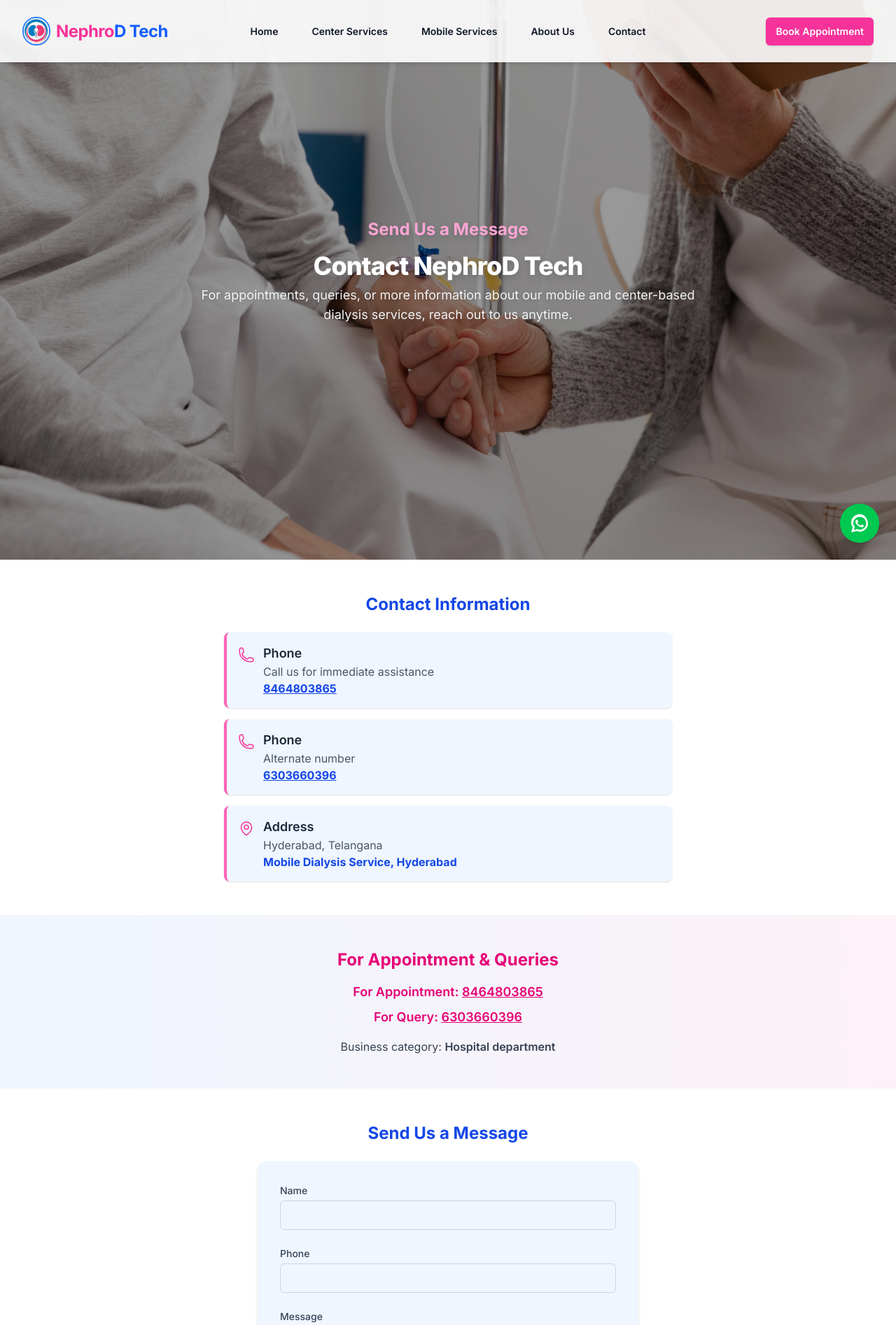
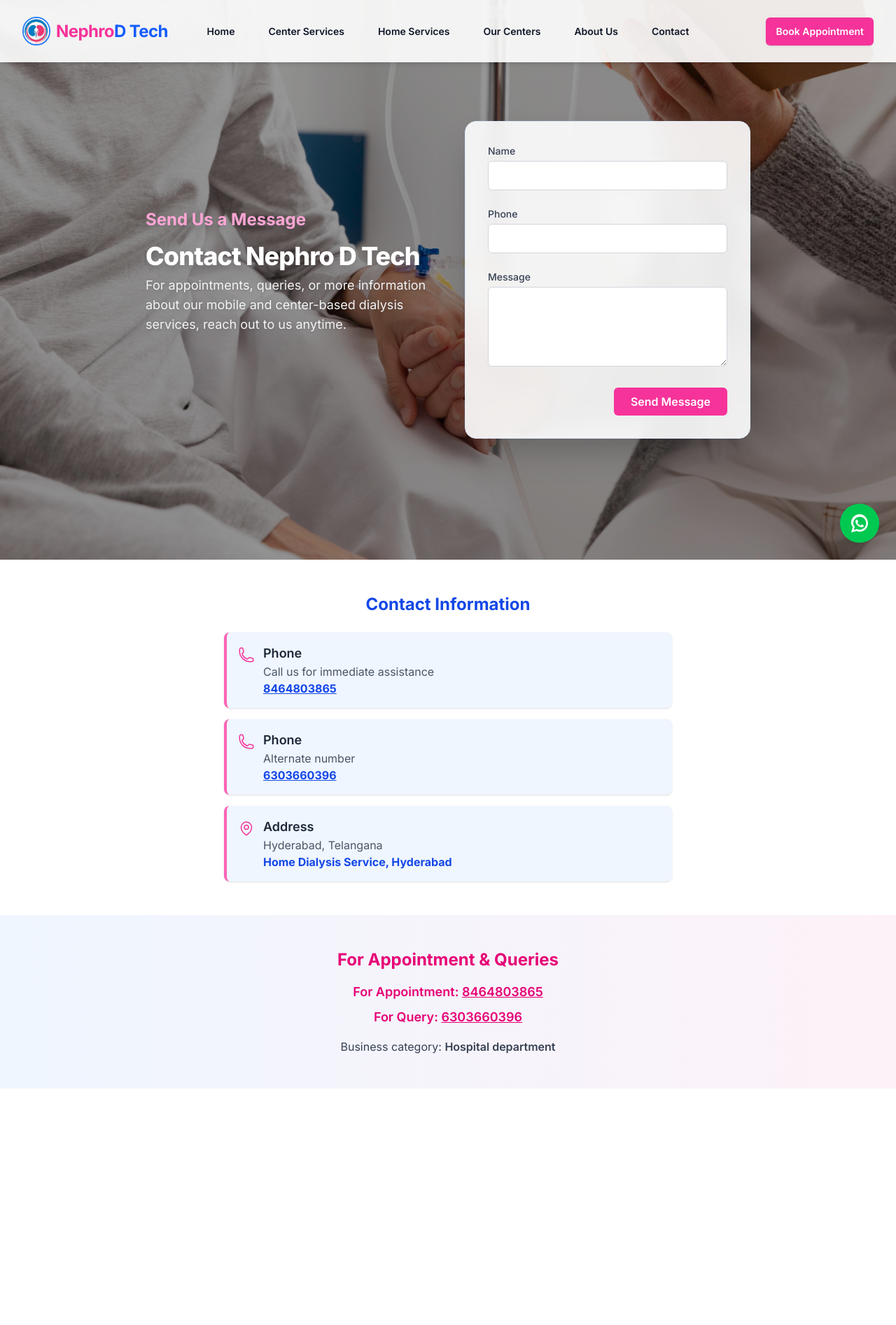
Before and after one commit to HrithikGit/Nephro-D, a Next.js app: page /contact in a window 1280 px wide. Shown: the top 1894 px of the page at 70% size. After the commit the page ends 1556 px from the top, so only its background shows below. Built offline with nearby package versions, Linux system fonts and the light colour scheme.

Commit message:
updated new centers

```diff
--- a/src/app/about/page.tsx
+++ b/src/app/about/page.tsx
@@ -46,8 +46,8 @@
             animate={{ opacity: 1, y: 0 }}
             transition={{ duration: 0.8 }}
           >
-            <h1 className="text-4xl font-extrabold tracking-tight text-white mb-2 drop-shadow-lg">About NephroD Tech</h1>
-            <p className="text-lg text-gray-100 mb-6 drop-shadow">Mobile Dialysis service on call available 24/7 in Hyderabad. Affordable prices, experienced team, and care at your doorstep.</p>
+            <h1 className="text-4xl font-extrabold tracking-tight text-white mb-2 drop-shadow-lg">About Nephro D Tech</h1>
+            <p className="text-lg text-gray-100 mb-6 drop-shadow">Home Dialysis service on call available 24/7 in Hyderabad. Affordable prices, experienced team, and care at your doorstep.</p>
           </motion.div>
         </div>
       </section>
@@ -73,7 +73,7 @@
       <section className="py-12 bg-gradient-to-r from-blue-50 to-pink-50">
         <div className="mx-auto max-w-2xl px-4 text-center">
           <h3 className="text-2xl font-bold text-pink-600 mb-4">Business Information</h3>
-          <p className="text-lg text-gray-700 mb-2">Business name: <span className="font-semibold">NephroD-tech</span></p>
+          <p className="text-lg text-gray-700 mb-2">Business name: <span className="font-semibold">Nephro D-tech</span></p>
           <p className="text-lg text-gray-700 mb-2">Business category: <span className="font-semibold">Hospital department</span></p>
           <p className="text-lg text-gray-700 mb-2">Opening date: <span className="font-semibold">13 December 2022</span></p>
           <div className="text-lg font-semibold text-pink-600 mb-2">
--- a/src/app/contact/page.tsx
+++ b/src/app/contact/page.tsx
@@ -20,7 +20,7 @@
   {
     name: 'Address',
     description: 'Hyderabad, Telangana',
-    value: 'Mobile Dialysis Service, Hyderabad',
+    value: 'Home Dialysis Service, Hyderabad',
     icon: MapPinIcon,
   },
 ]
@@ -33,16 +33,37 @@
       <section className="relative isolate min-h-screen flex items-center justify-center">
         <img src="/photo3.jpg" alt="Contact Hero" className="absolute inset-0 w-full h-full object-cover object-center z-0" />
         <div className="absolute inset-0 bg-black/40 z-10" />
-        <div className="relative z-20 mx-auto max-w-3xl text-center py-24">
+        <div className="relative z-20 w-full max-w-4xl mx-auto flex flex-col md:flex-row items-center justify-center gap-12 py-16 px-4">
+          <div className="flex-1 text-center md:text-left">
             <motion.div
               initial={{ opacity: 0, y: 20 }}
               animate={{ opacity: 1, y: 0 }}
               transition={{ duration: 0.8 }}
             >
               <h2 className="text-2xl font-bold text-pink-300 mb-4 drop-shadow-lg">Send Us a Message</h2>
-            <h1 className="text-4xl font-extrabold tracking-tight text-white mb-2 drop-shadow-lg">Contact NephroD Tech</h1>
+              <h1 className="text-4xl font-extrabold tracking-tight text-white mb-2 drop-shadow-lg">Contact Nephro D Tech</h1>
               <p className="text-lg text-gray-100 mb-6 drop-shadow">For appointments, queries, or more information about our mobile and center-based dialysis services, reach out to us anytime.</p>
             </motion.div>
+          </div>
+          <div className="flex-1 w-full max-w-md mx-auto">
+            <form className="space-y-6 bg-white/90 rounded-2xl p-8 shadow-2xl backdrop-blur-md border border-blue-100">
+              <div>
+                <label className="block text-sm font-medium text-gray-700 mb-1">Name</label>
+                <input type="text" required className="w-full rounded-md border border-gray-300 px-3 py-2 focus:border-pink-500 focus:ring-pink-500 bg-white" />
+              </div>
+              <div>
+                <label className="block text-sm font-medium text-gray-700 mb-1">Phone</label>
+                <input type="tel" required className="w-full rounded-md border border-gray-300 px-3 py-2 focus:border-pink-500 focus:ring-pink-500 bg-white" />
+              </div>
+              <div>
+                <label className="block text-sm font-medium text-gray-700 mb-1">Message</label>
+                <textarea required rows={4} className="w-full rounded-md border border-gray-300 px-3 py-2 focus:border-pink-500 focus:ring-pink-500 bg-white" />
+              </div>
+              <div className="flex justify-end">
+                <button type="submit" className="rounded-md bg-pink-500 px-6 py-2 text-white font-semibold hover:bg-pink-400 focus:outline-none focus:ring-2 focus:ring-pink-500">Send Message</button>
+              </div>
+            </form>
+          </div>
         </div>
       </section>
 
@@ -84,30 +105,6 @@
           <p className="text-gray-700">Business category: <span className="font-semibold">Hospital department</span></p>
         </div>
       </section>
-
-      {/* Contact Form Section */}
-      <section className="py-12 bg-white">
-        <div className="mx-auto max-w-xl px-4">
-          <h3 className="text-2xl font-bold text-blue-700 mb-6 text-center">Send Us a Message</h3>
-          <form className="space-y-6 bg-blue-50 rounded-xl p-8 shadow-md">
-            <div>
-              <label className="block text-sm font-medium text-gray-700 mb-1">Name</label>
-              <input type="text" required className="w-full rounded-md border border-gray-300 px-3 py-2 focus:border-pink-500 focus:ring-pink-500" />
-            </div>
-            <div>
-              <label className="block text-sm font-medium text-gray-700 mb-1">Phone</label>
-              <input type="tel" required className="w-full rounded-md border border-gray-300 px-3 py-2 focus:border-pink-500 focus:ring-pink-500" />
-            </div>
-            <div>
-              <label className="block text-sm font-medium text-gray-700 mb-1">Message</label>
-              <textarea required rows={4} className="w-full rounded-md border border-gray-300 px-3 py-2 focus:border-pink-500 focus:ring-pink-500" />
-            </div>
-            <div className="flex justify-end">
-              <button type="submit" className="rounded-md bg-pink-500 px-6 py-2 text-white font-semibold hover:bg-pink-400 focus:outline-none focus:ring-2 focus:ring-pink-500">Send Message</button>
-            </div>
-          </form>
-        </div>
-      </section>
     </div>
   )
 }
--- a/src/app/layout.tsx
+++ b/src/app/layout.tsx
@@ -1,12 +1,12 @@
 import type { Metadata } from "next";
 import { Inter } from "next/font/google";
-import WhatsappFloat from "@/components/WhatsappFloat";
+import ClientLayout from "@/components/ClientLayout";
 import "./globals.css";
 
 const inter = Inter({ subsets: ["latin"] });
 
 export const metadata: Metadata = {
-  title: "NephroD Tech - Professional Dialysis Services",
+  title: "Nephro D Tech - Professional Dialysis Services",
   description: "Leading provider of center-based and mobile dialysis services, committed to exceptional patient care and comfort.",
 };
 
@@ -18,8 +18,9 @@
   return (
     <html lang="en" className="h-full">
       <body className={`${inter.className} h-full antialiased`}>
-        {children}
-        <WhatsappFloat />
+        <ClientLayout>
+          {children}
+        </ClientLayout>
       </body>
     </html>
   );
--- a/src/app/mobile-services/page.tsx
+++ b/src/app/mobile-services/page.tsx
@@ -43,7 +43,7 @@
       <Navigation />
       {/* Hero Section */}
       <section className="relative isolate min-h-screen flex items-center justify-center">
-        <img src="/photo5.jpg" alt="Mobile Dialysis Hero" className="absolute inset-0 w-full h-full object-cover object-center z-0" />
+        <img src="/photo5.jpg" alt="Home Dialysis Hero" className="absolute inset-0 w-full h-full object-cover object-center z-0" />
         <div className="absolute inset-0 bg-black/40 z-10" />
         <div className="relative z-20 mx-auto max-w-3xl text-center py-24">
           <motion.div
@@ -51,7 +51,7 @@
             animate={{ opacity: 1, y: 0 }}
             transition={{ duration: 0.8 }}
           >
-            <h1 className="text-4xl font-extrabold tracking-tight text-white mb-2 drop-shadow-lg">Mobile Dialysis On Call</h1>
+            <h1 className="text-4xl font-extrabold tracking-tight text-white mb-2 drop-shadow-lg">Home Dialysis On Call</h1>
             <p className="text-lg text-gray-100 mb-6 drop-shadow">We provide dialysis service in all hospitals, nursing homes, at home, and healthcare centers across Hyderabad. Affordable introductory prices and 24/7 availability.</p>
           </motion.div>
         </div>
@@ -60,7 +60,7 @@
       {/* Benefits Section */}
       <section className="py-12 bg-white">
         <div className="mx-auto max-w-4xl px-4">
-          <h3 className="text-2xl font-bold text-blue-700 mb-6 text-center">Why Choose Mobile Dialysis?</h3>
+          <h3 className="text-2xl font-bold text-blue-700 mb-6 text-center">Why Choose Home Dialysis?</h3>
           <ul className="grid gap-4 md:grid-cols-2">
             {benefits.map((benefit, idx) => (
               <li key={idx} className="flex items-start gap-3 bg-blue-50 rounded-lg p-4 border-l-4 border-pink-400 shadow-sm">
--- /dev/null
+++ b/src/app/our-centers/page.tsx
@@ -0,0 +1,134 @@
+"use client"
+
+import Navigation from '@/components/Navigation'
+import { motion } from 'framer-motion'
+import { MapPinIcon, PhoneIcon } from '@heroicons/react/24/outline'
+
+const centers = [
+  {
+    name: 'ONUS Hospitals',
+    address: '17-1-382/N/2 Opp SBI Bank, Champapet, Hyderabad, Telangana 500079',
+    mapLink: 'https://maps.apple.com/place?address=17-1-382/N/2%20Opp%20SBI%20Bank%0AChampapet%0AHyderabad%0ATelangana%20500079%0AIndia&coordinate=17.347104,78.520048&name=ONUS%20Hospitals&place-id=I97B37CA265644083&map=explore',
+    phone: '8464803865'
+  },
+  {
+    name: 'Apex Hospitals',
+    address: 'Hyderabad, Telangana',
+    mapLink: 'https://g.co/kgs/sgvXLhq',
+    phone: '8464803865'
+  },
+  {
+    name: 'Raghavendra Hospitals - Multi-specialty',
+    address: 'Hyderabad, Telangana',
+    mapLink: 'https://g.co/kgs/jjCV49c',
+    phone: '8464803865'
+  },
+  {
+    name: 'Raghavendra Hospitals - Uppal',
+    address: 'Uppal, Hyderabad, Telangana',
+    mapLink: 'https://g.co/kgs/jjCV49c',
+    phone: '8464803865'
+  },
+  {
+    name: 'Raghavendra Hospitals - Chepapet',
+    address: 'Chepapet, Hyderabad, Telangana',
+    mapLink: 'https://g.co/kgs/jjCV49c',
+    phone: '8464803865'
+  },
+  {
+    name: 'Raghavendra Hospitals - Thuguda',
+    address: 'Thuguda, Hyderabad, Telangana',
+    mapLink: 'https://g.co/kgs/jjCV49c',
+    phone: '8464803865'
+  },
+  {
+    name: 'Brinnova - Rehabilitation Center & Physiotherapy',
+    address: 'Banjara Hills, Hyderabad, Telangana',
+    mapLink: 'https://g.co/kgs/V9rZC9y',
+    phone: '8464803865'
+  },
+  {
+    name: 'Nikhil Hospitals',
+    address: 'Hyderabad, Telangana',
+    mapLink: 'https://g.co/kgs/pwqsmm5',
+    phone: '8464803865'
+  }
+]
+
+export default function OurCenters() {
+  return (
+    <div className="bg-white min-h-screen">
+      <Navigation />
+      {/* Hero Section */}
+      <section className="relative isolate min-h-[50vh] flex items-center justify-center">
+        <img src="/photo2.jpg" alt="Our Centers Hero" className="absolute inset-0 w-full h-full object-cover object-center z-0" />
+        <div className="absolute inset-0 bg-black/40 z-10" />
+        <div className="relative z-20 mx-auto max-w-3xl text-center py-24">
+          <motion.div
+            initial={{ opacity: 0, y: 20 }}
+            animate={{ opacity: 1, y: 0 }}
+            transition={{ duration: 0.8 }}
+          >
+            <h1 className="text-4xl font-extrabold tracking-tight text-white mb-2 drop-shadow-lg">Our Centers</h1>
+            <p className="text-lg text-gray-100 mb-6 drop-shadow">Find our dialysis centers across Hyderabad. We provide professional dialysis services at multiple locations for your convenience.</p>
+          </motion.div>
+        </div>
+      </section>
+
+      {/* Centers List Section */}
+      <section className="py-12 bg-white">
+        <div className="mx-auto max-w-4xl px-4">
+          <div className="grid gap-6 md:grid-cols-2">
+            {centers.map((center, idx) => (
+              <motion.div
+                key={idx}
+                initial={{ opacity: 0, y: 20 }}
+                animate={{ opacity: 1, y: 0 }}
+                transition={{ duration: 0.5, delay: idx * 0.1 }}
+                className="bg-white rounded-xl shadow-lg border border-blue-100 p-6 hover:shadow-xl transition-shadow"
+              >
+                <h3 className="text-xl font-bold text-blue-700 mb-3">{center.name}</h3>
+                <div className="space-y-3">
+                  <div className="flex items-start gap-3">
+                    <MapPinIcon className="h-6 w-6 text-pink-500 mt-1 flex-shrink-0" />
+                    <div>
+                      <p className="text-gray-600">{center.address}</p>
+                      <a
+                        href={center.mapLink}
+                        target="_blank"
+                        rel="noopener noreferrer"
+                        className="text-blue-600 hover:text-blue-800 text-sm font-medium mt-1 inline-block"
+                      >
+                        View on Map →
+                      </a>
+                    </div>
+                  </div>
+                  <div className="flex items-center gap-3">
+                    <PhoneIcon className="h-6 w-6 text-pink-500" />
+                    <a href={`tel:${center.phone}`} className="text-blue-600 hover:text-blue-800 font-medium">
+                      {center.phone}
+                    </a>
+                  </div>
+                </div>
+              </motion.div>
+            ))}
+          </div>
+        </div>
+      </section>
+
+      {/* Contact Section */}
+      <section className="py-12 bg-gradient-to-r from-blue-50 to-pink-50">
+        <div className="mx-auto max-w-2xl px-4 text-center">
+          <h3 className="text-2xl font-bold text-pink-600 mb-4">Need Help Finding a Center?</h3>
+          <div className="text-lg font-semibold text-pink-600 mb-2">
+            For Appointment: <a href="tel:8464803865" className="underline hover:text-blue-600">8464803865</a>
+          </div>
+          <div className="text-lg font-semibold text-pink-600 mb-4">
+            For Query: <a href="tel:6303660396" className="underline hover:text-blue-600">6303660396</a>
+          </div>
+          <p className="text-gray-700">Our team will help you find the nearest center and schedule your appointment.</p>
+        </div>
+      </section>
+    </div>
+  )
+}
--- a/src/app/page.tsx
+++ b/src/app/page.tsx
@@ -17,7 +17,7 @@
 ]
 
 const sellingPoints = [
-  'Mobile Dialysis service on call available 24/7 in Hyderabad (Door step)',
+  'Home Dialysis service on call available 24/7 in Hyderabad (Door step)',
   'Care on dialysis by experienced senior technicians and nephrology team',
   'Affordable prices for Home/Hospital dialysis',
   'Service in all hospitals, nursing homes, healthcare & rehab centers',
@@ -46,7 +46,7 @@
           >
             <h1 className="text-5xl font-extrabold tracking-tight text-white mb-2 drop-shadow-lg">NEPHRO D TECH</h1>
             <p className="text-xl font-semibold text-pink-300 mb-2 drop-shadow">Care on Dialysis</p>
-            <h2 className="text-2xl font-bold text-white mb-4 drop-shadow">MOBILE DIALYSIS ON CALL</h2>
+            <h2 className="text-2xl font-bold text-white mb-4 drop-shadow">HOME DIALYSIS ON CALL</h2>
             <p className="text-lg text-gray-100 mb-6 drop-shadow">We provide Dialysis Service in all Hospitals, Nursing Homes, Dialysis at Home, Healthcare & Rehab Centers in Hyderabad.</p>
             <button
               onClick={() => setDialogOpen(true)}
--- a/src/components/BookAppointmentDialog.tsx
+++ b/src/components/BookAppointmentDialog.tsx
@@ -63,9 +63,8 @@
                       onChange={e => setService(e.target.value)}
                       className="w-full rounded-md border border-gray-300 px-3 py-2 focus:border-pink-500 focus:ring-pink-500"
                     >
-                      <option>Center-Based Dialysis</option>
-                      <option>Mobile Dialysis</option>
-                      <option>Not Sure</option>
+                      <option>Center Dialysis</option>
+                      <option>Home Dialysis</option>
                     </select>
                   </div>
                   <div className="flex justify-end">
--- /dev/null
+++ b/src/components/ClientLayout.tsx
@@ -0,0 +1,25 @@
+"use client"
+
+import { useState, createContext } from "react"
+import WhatsappFloat from "@/components/WhatsappFloat"
+import BookAppointmentDialog from "@/components/BookAppointmentDialog"
+
+export const BookAppointmentContext = createContext<{ openDialog: () => void }>({ openDialog: () => {} })
+
+export default function ClientLayout({
+  children,
+}: {
+  children: React.ReactNode
+}) {
+  const [dialogOpen, setDialogOpen] = useState(false)
+  const openDialog = () => setDialogOpen(true)
+  const closeDialog = () => setDialogOpen(false)
+
+  return (
+    <BookAppointmentContext.Provider value={{ openDialog }}>
+      {children}
+      <BookAppointmentDialog open={dialogOpen} onClose={closeDialog} />
+      <WhatsappFloat />
+    </BookAppointmentContext.Provider>
+  )
+}
--- a/src/components/Navigation.tsx
+++ b/src/components/Navigation.tsx
@@ -1,28 +1,31 @@
 "use client"
 
 import Image from 'next/image'
-import { useState } from 'react'
+import { useState, useContext } from 'react'
 import Link from 'next/link'
 import { Dialog } from '@headlessui/react'
 import { Bars3Icon, XMarkIcon } from '@heroicons/react/24/outline'
+import { BookAppointmentContext } from '@/components/ClientLayout'
 
 const navigation = [
   { name: 'Home', href: '/' },
   { name: 'Center Services', href: '/center-services' },
-  { name: 'Mobile Services', href: '/mobile-services' },
+  { name: 'Home Services', href: '/mobile-services' },
+  { name: 'Our Centers', href: '/our-centers' },
   { name: 'About Us', href: '/about' },
   { name: 'Contact', href: '/contact' },
 ]
 
 export default function Navigation() {
   const [mobileMenuOpen, setMobileMenuOpen] = useState(false)
+  const { openDialog } = useContext(BookAppointmentContext)
 
   return (
     <header className="absolute inset-x-0 top-0 z-50">
       <nav className="flex items-center justify-between p-6 lg:px-8 bg-white/90 shadow-md" aria-label="Global">
         <div className="flex items-center lg:flex-1">
           <Link href="/" className="flex items-center gap-2 -m-1.5 p-1.5">
-            <Image src="/logo.jpg" alt="NephroD Tech Logo" width={40} height={40} className="rounded-full border-2 border-blue-500 bg-white" />
+            <Image src="/logo.jpg" alt="Nephro D Tech Logo" width={40} height={40} className="rounded-full border-2 border-blue-500 bg-white" />
             <span className="text-2xl font-bold text-blue-600 tracking-tight"><span className="text-pink-500">Nephro</span>D Tech</span>
           </Link>
         </div>
@@ -48,12 +51,12 @@
           ))}
         </div>
         <div className="hidden lg:flex lg:flex-1 lg:justify-end">
-          <Link
-            href="/contact"
+          <button
+            onClick={openDialog}
             className="rounded-md bg-pink-500 px-3.5 py-2.5 text-sm font-semibold text-white shadow-sm hover:bg-pink-400 focus-visible:outline focus-visible:outline-2 focus-visible:outline-offset-2 focus-visible:outline-pink-500"
           >
             Book Appointment
-          </Link>
+          </button>
         </div>
       </nav>
       <Dialog as="div" className="lg:hidden" open={mobileMenuOpen} onClose={setMobileMenuOpen}>
@@ -61,8 +64,8 @@
         <Dialog.Panel className="fixed inset-y-0 right-0 z-50 w-full overflow-y-auto bg-white px-6 py-6 sm:max-w-sm sm:ring-1 sm:ring-gray-900/10">
           <div className="flex items-center justify-between">
             <Link href="/" className="flex items-center gap-2 -m-1.5 p-1.5">
-              <Image src="/logo.jpg" alt="NephroD Tech Logo" width={36} height={36} className="rounded-full border-2 border-blue-500 bg-white" />
-              <span className="text-2xl font-bold text-blue-600 tracking-tight"><span className="text-pink-500">Nephro</span>D Tech</span>
+              <Image src="/logo.jpg" alt="Nephro D Tech Logo" width={36} height={36} className="rounded-full border-2 border-blue-500 bg-white" />
+              <span className="text-2xl font-bold text-blue-600 tracking-tight"><span className="text-pink-500">Nephro</span><span className="ml-2"> </span>D Tech</span>
             </Link>
             <button
               type="button"
@@ -88,13 +91,12 @@
                 ))}
               </div>
               <div className="py-6">
-                <Link
-                  href="/contact"
-                  className="-mx-3 block rounded-lg px-3 py-2.5 text-base font-semibold leading-7 text-white bg-pink-500 hover:bg-pink-400"
-                  onClick={() => setMobileMenuOpen(false)}
+                <button
+                  onClick={() => { openDialog(); setMobileMenuOpen(false); }}
+                  className="-mx-3 block rounded-lg px-3 py-2.5 text-base font-semibold leading-7 text-white bg-pink-500 hover:bg-pink-400 w-full text-left"
                 >
                   Book Appointment
-                </Link>
+                </button>
               </div>
             </div>
           </div>
```
Also changed, not shown: 1 other file (tests, documents, lock files or other folders). Lines whose indentation alone changed are shown as unchanged.
